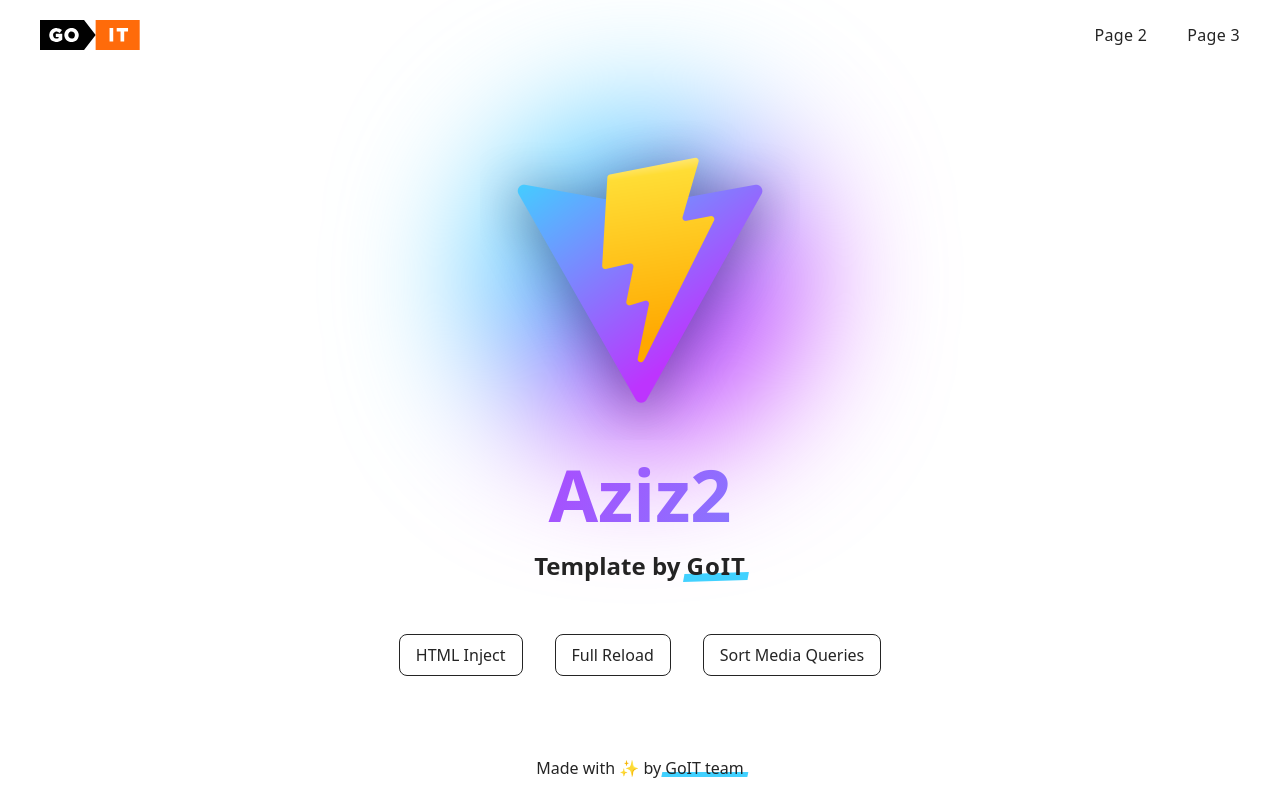
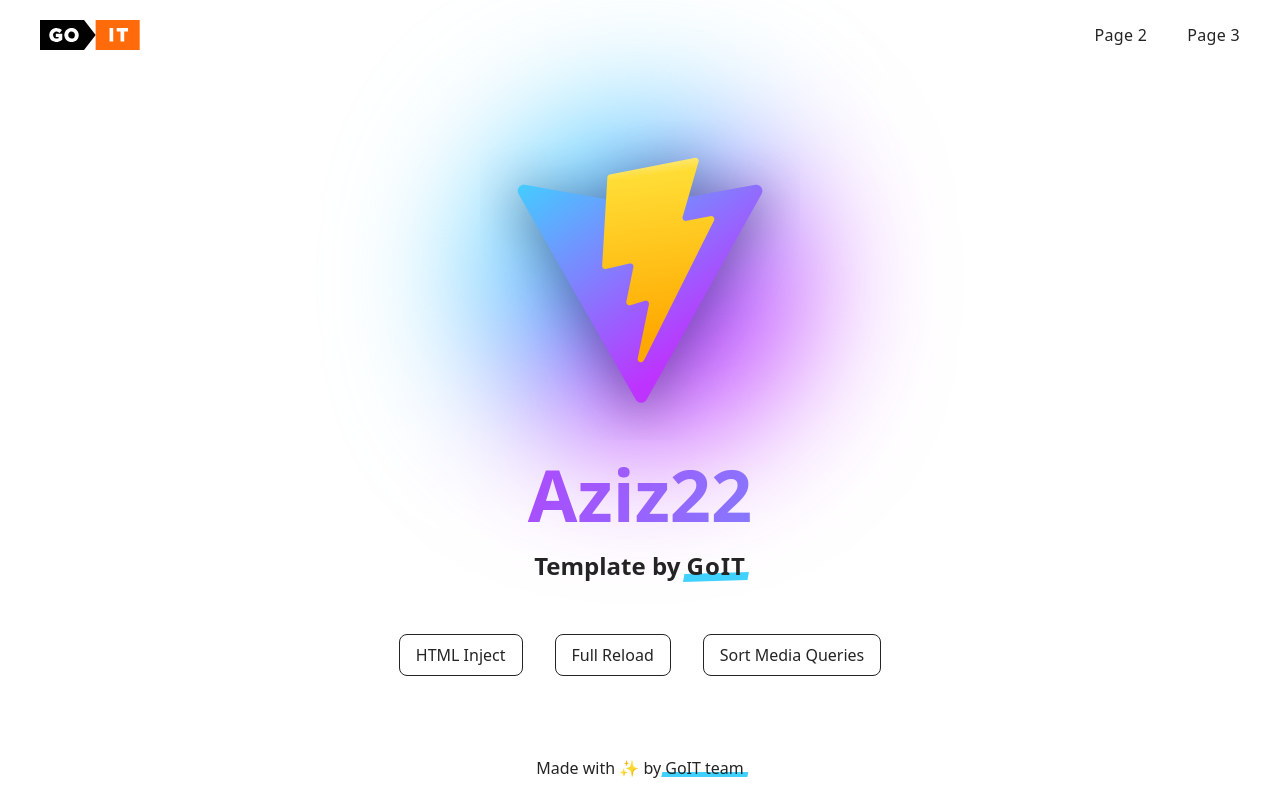
Before and after one commit to azizkaymazgoit/proje1, a plain HTML site: page index.html in a window 1280 px wide. Drawn offline with Linux system fonts and the light colour scheme.

Commit message:
Deploying to gh-pages from @ azizkaymazgoit/proje1@488242789a9ffd6edf576bda13d846e2de7ad507 🚀

```diff
--- a/index.html
+++ b/index.html
@@ -54,7 +54,7 @@
       </a>
     </div>
     <h1 class="main-title">
-      <span class="main-title-gradient">Aziz2</span>
+      <span class="main-title-gradient">Aziz22</span>
       Template by
       <a
         class="main-title-link"
```
